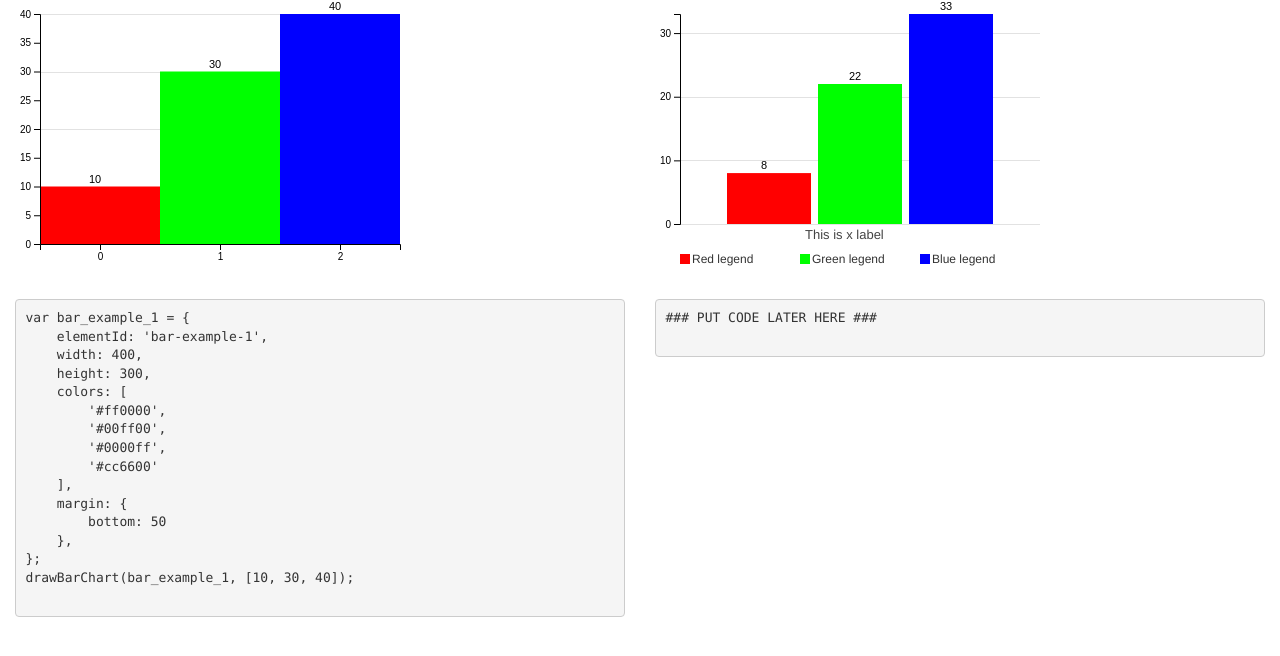
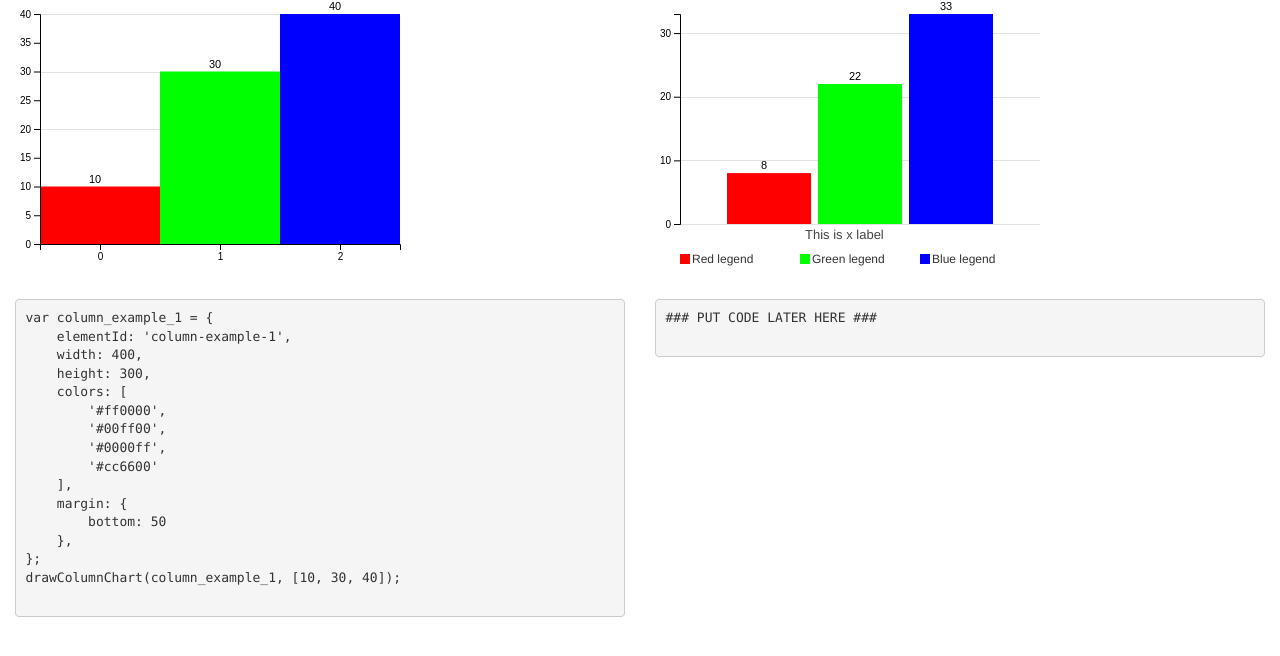
Before and after one commit to VictorMalcov/d3-helper, a website: page demo/column.html in a window 1280 px wide. Shown: the part 76-732 px from the top of the page. Drawn offline with nearby package versions, Linux system fonts and the light colour scheme.

Commit message:
Renamed bar to column

```diff
--- a/demo/bar.html
+++ b/demo/column.html
@@ -3,7 +3,7 @@
 
 <head>
     <meta charset="utf-8">
-    <title>Bar - add and remove single value</title>
+    <title>Column chart</title>
     <!-- Latest compiled and minified CSS -->
     <link rel="stylesheet" href="https://maxcdn.bootstrapcdn.com/bootstrap/3.3.7/css/bootstrap.min.css" integrity="sha384-BVYiiSIFeK1dGmJRAkycuHAHRg32OmUcww7on3RYdg4Va+PmSTsz/K68vbdEjh4u"
         crossorigin="anonymous">
@@ -52,10 +52,10 @@
         <div class='row'>
             <div class='col-md-6'>
 
-                <svg id='bar-example-1'></svg>
+                <svg id='column-example-1'></svg>
                 <pre>
-var bar_example_1 = {
-    elementId: 'bar-example-1',
+var column_example_1 = {
+    elementId: 'column-example-1',
     width: 400,
     height: 300,
     colors: [
@@ -68,14 +68,14 @@ var bar_example_1 = {
         bottom: 50
     },
 };
-drawBarChart(bar_example_1, [10, 30, 40]);
+drawColumnChart(column_example_1, [10, 30, 40]);
                 </pre>
 
             </div>
             <div class='col-md-6 '>
 
 
-                <svg id='bar-example-2'></svg>
+                <svg id='column-example-2'></svg>
                 <pre>
 ### PUT CODE LATER HERE ###
                 </pre>
@@ -85,8 +85,8 @@ drawBarChart(bar_example_1, [10, 30, 40]);
 
 
     <script>
-        var bar_example_1 = {
-            elementId: 'bar-example-1',
+        var column_example_1 = {
+            elementId: 'column-example-1',
             width: 400,
             height: 300,
             colors: [
@@ -98,12 +98,12 @@ drawBarChart(bar_example_1, [10, 30, 40]);
                 bottom: 50
             },
         };
-        drawBarChart(bar_example_1, [10, 30, 40]);
+        drawColumnChart(column_example_1, [10, 30, 40]);
 
 
 
-        var bar_example_2 = {
-            elementId: 'bar-example-2',
+        var column_example_2 = {
+            elementId: 'column-example-2',
             width: 400,
             height: 300,
             colors: [
@@ -121,8 +121,8 @@ drawBarChart(bar_example_1, [10, 30, 40]);
             },
             xLabel: 'This is x label',
             xScale: {
-                paddingInner: 0.08, // horizonral inner padding for bars
-                paddingOuter: .5, // horizonral outer padding for bars
+                paddingInner: 0.08, // horizonral inner padding for columns
+                paddingOuter: .5, // horizonral outer padding for columns
             },
             xAxis: {
                 visible: false, // show or hide x axis
@@ -131,7 +131,7 @@ drawBarChart(bar_example_1, [10, 30, 40]);
                 ticks: 4 // number of ticks for left axis
             }
         };
-        drawBarChart(bar_example_2, [8, 22, 33]);
+        drawColumnChart(column_example_2, [8, 22, 33]);
     </script>
 </body>
 
--- a/index.js
+++ b/index.js
@@ -1,7 +1,7 @@
 
 
-function drawBarChart(options, dataset) {
-    let isOptionsValid = isBarOptionsValid(options);
+function drawColumnChart(options, dataset) {
+    let isOptionsValid = isColumnOptionsValid(options);
 
     if (!isOptionsValid) {
         console.error('barChart() options are not valid');
@@ -169,7 +169,7 @@ function drawBarChart(options, dataset) {
     }
 }
 
-function isBarOptionsValid(options) {
+function isColumnOptionsValid(options) {
     if (typeof (options) === 'undefined' || options === null)
         return false;
 
```
